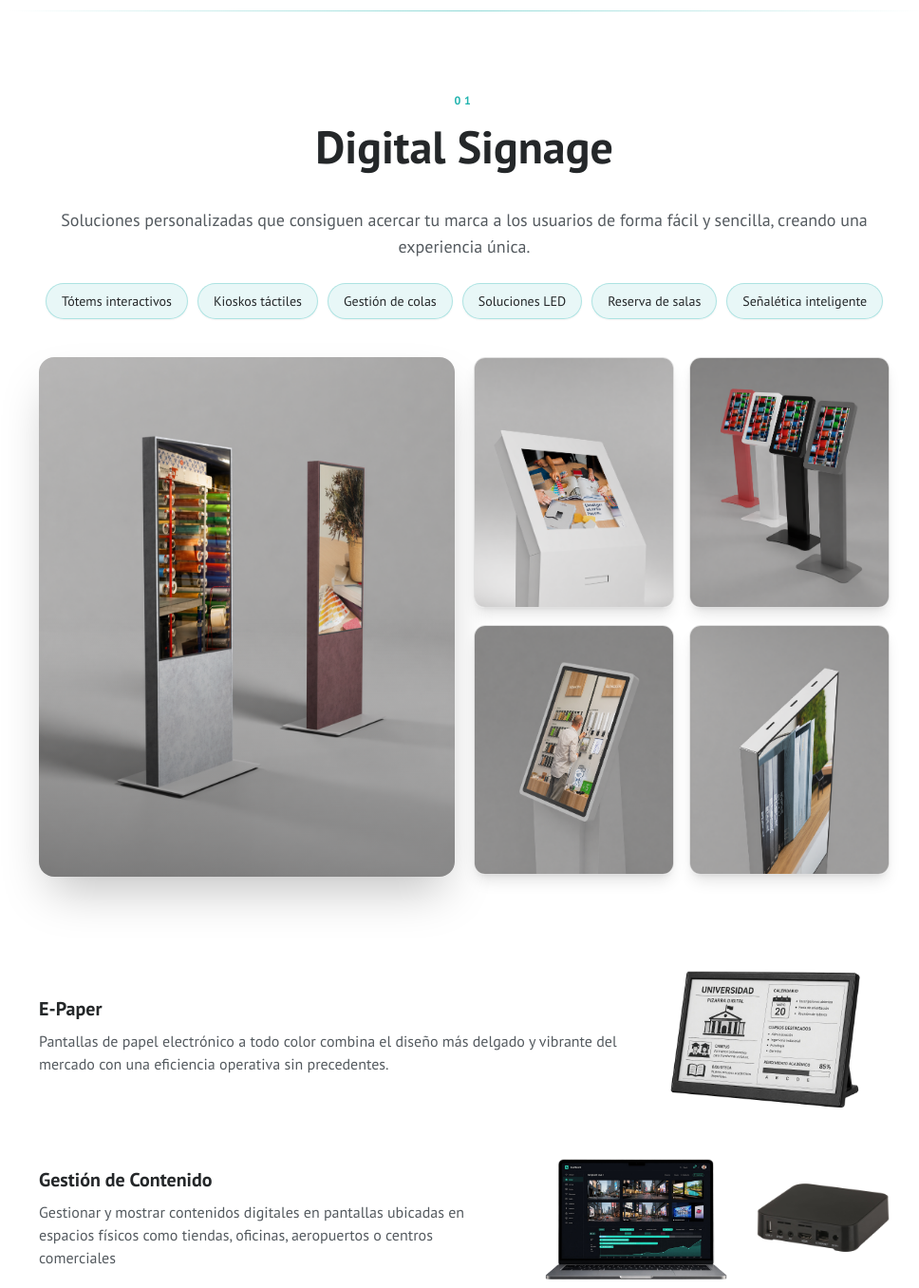
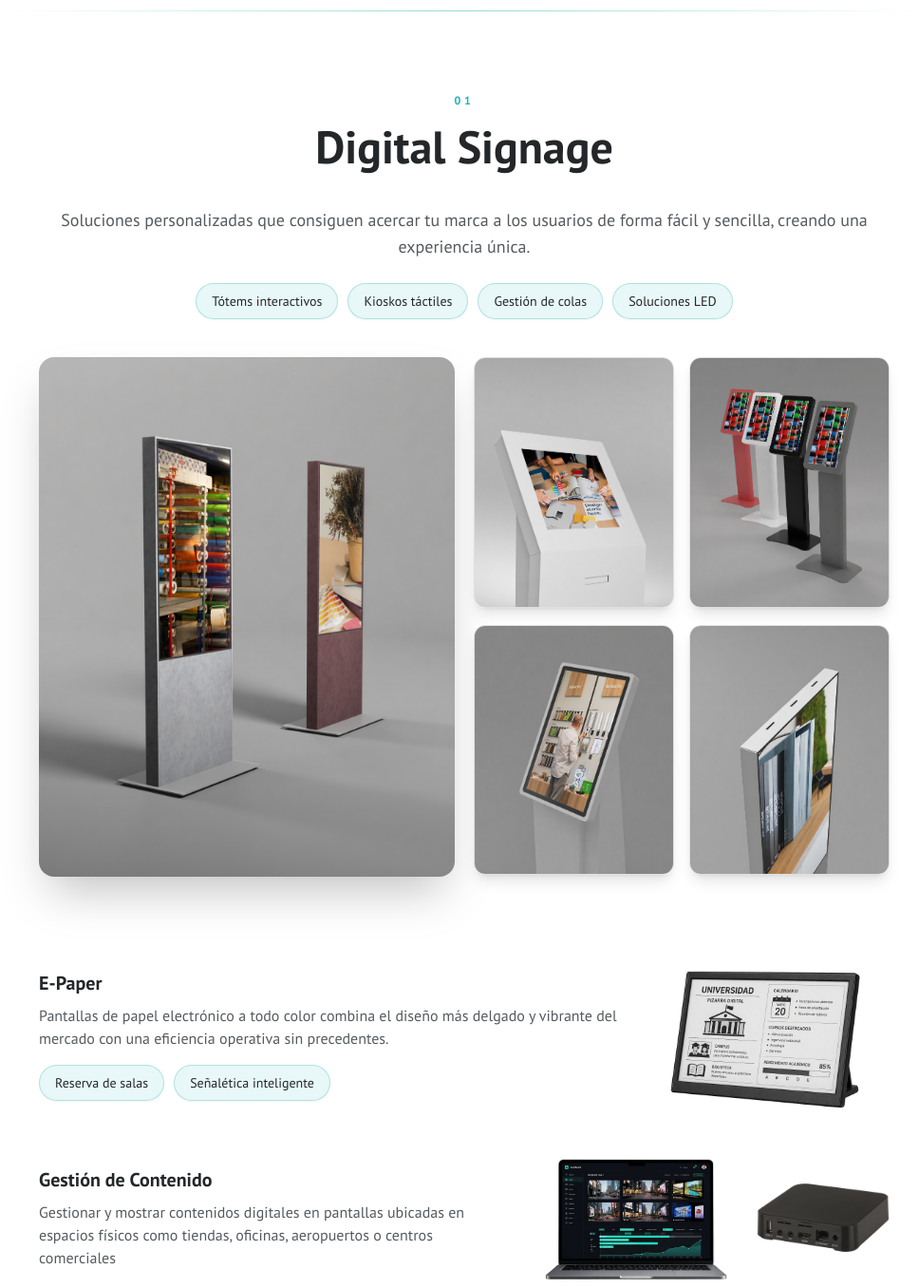
Before and after one commit to caralovell/presentaci-n-ceu-madrid, a React (Vite) app: page / in a window 1280 px wide. Shown: the part 805-2161 px from the top of the page at 95% size, without its empty margins (151-1119 px from the left). Built offline with nearby package versions, Linux system fonts and the light colour scheme; the HTML template or start-up script is replaced by a standard one.

Commit message:
Changes
Co-authored-by: caralovell <168685711+caralovell@users.noreply.github.com>

```diff
--- a/src/components/DigitalSignageSection.tsx
+++ b/src/components/DigitalSignageSection.tsx
@@ -16,7 +16,8 @@ const totemSecondary = [
   { src: totem4, alt: "Tótem digital con anuncio en oficina corporativa" },
 ];
 
-const bubbles = ["Tótems interactivos", "Kioskos táctiles", "Gestión de colas", "Soluciones LED", "Reserva de salas", "Señalética inteligente"];
+const bubbles = ["Tótems interactivos", "Kioskos táctiles", "Gestión de colas", "Soluciones LED"];
+const epaperBubbles = ["Reserva de salas", "Señalética inteligente"];
 
 const DigitalSignageSection = () => (
   <section id="digital-signage" className="py-12 md:py-16 bg-background">
@@ -109,6 +110,21 @@ const DigitalSignageSection = () => (
             <p className="text-sm md:text-base text-muted-foreground leading-relaxed">
               Pantallas de papel electrónico a todo color combina el diseño más delgado y vibrante del mercado con una eficiencia operativa sin precedentes.
             </p>
+            <div className="flex flex-wrap gap-2.5 mt-4">
+              {epaperBubbles.map((label, i) => (
+                <motion.span
+                  key={label}
+                  initial={{ opacity: 0, scale: 0.6, y: 10 }}
+                  whileInView={{ opacity: 1, scale: 1, y: 0 }}
+                  viewport={{ once: true, margin: "-50px" }}
+                  transition={{ delay: i * 0.06, type: "spring", stiffness: 200, damping: 14 }}
+                  whileHover={{ scale: 1.08, y: -3 }}
+                  className="inline-flex items-center px-4 py-2 rounded-full bg-accent/10 border border-accent/30 text-sm font-medium text-foreground hover:bg-accent/20 hover:border-accent/60 transition-colors cursor-default shadow-sm"
+                >
+                  {label}
+                </motion.span>
+              ))}
+            </div>
           </div>
           <div className="flex gap-4 items-center">
             <motion.div
```
